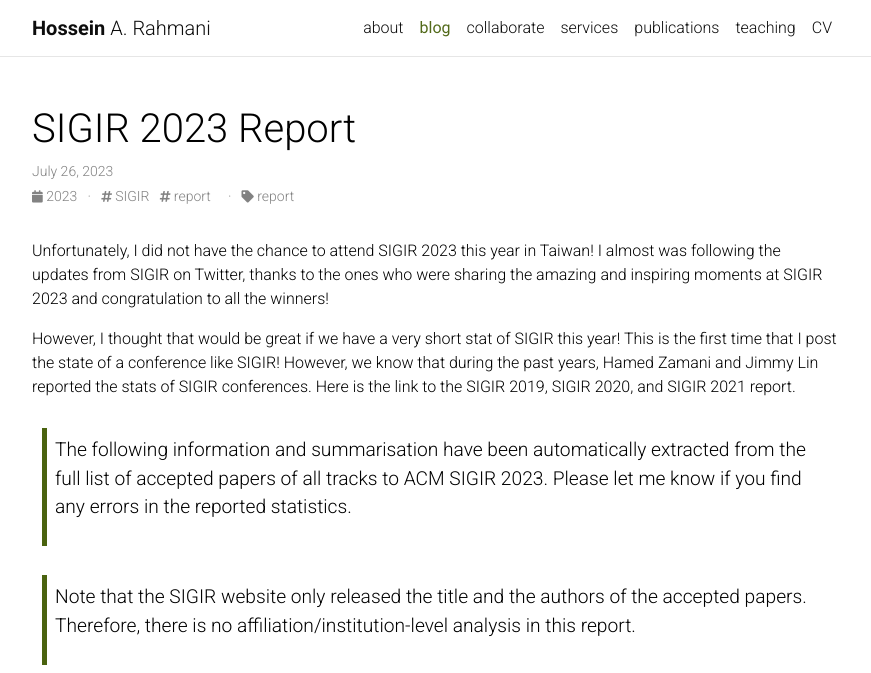
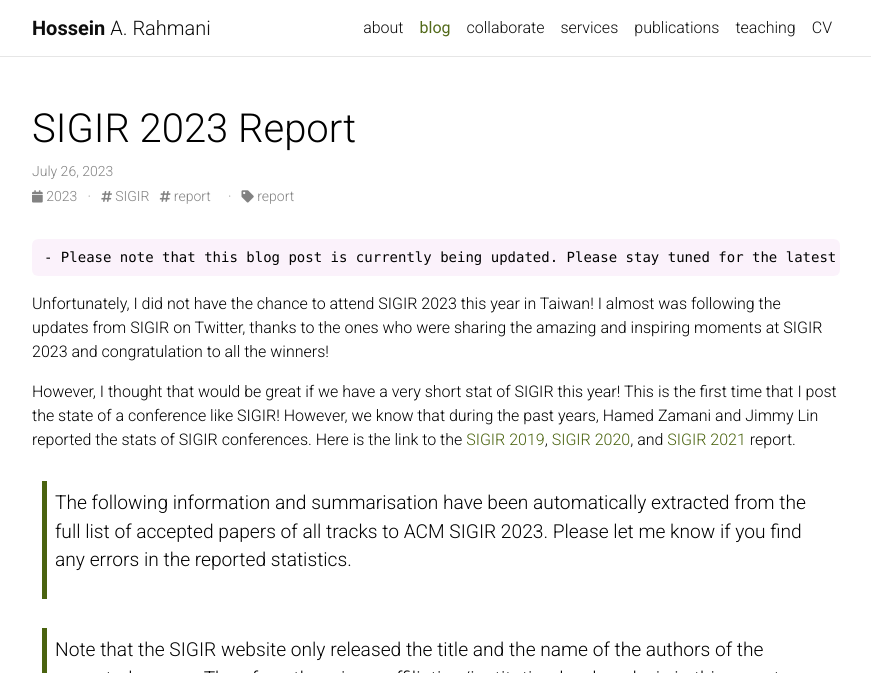
Before and after one commit to rahmanidashti/rahmanidashti.github.io, a Jekyll site: the page built from _posts/2023-07-26-sigir23-stats.md, in a window 1280 px wide and 1189 px high, cut to the strip 0-673 px from the top of the window. Shown: the whole strip, without its empty margins (204-1075 px from the left). Built offline with Jekyll 4.4.1, drawn with Linux system fonts in a browser that asks for light colours; comment, search, counter and statistics services are not loaded; a style sheet for code colours, icons or effects is not loaded; some of the changed text lies outside the part shown.

Commit message:
Update 2023-07-26-sigir23-stats.md

````diff
--- a/_posts/2023-07-26-sigir23-stats.md
+++ b/_posts/2023-07-26-sigir23-stats.md
@@ -6,13 +6,18 @@
 tags: SIGIR report
 categories: report
 ---
+
+```diff
+- Please note that this blog post is currently being updated. Please stay tuned for the latest updates.
+```
+
 Unfortunately, I did not have the chance to attend SIGIR 2023 this year in Taiwan! I almost was following the updates from SIGIR on Twitter, thanks to the ones who were sharing the amazing and inspiring moments at SIGIR 2023 and congratulation to all the winners!
 
-However, I thought that would be great if we have a very short stat of SIGIR this year! This is the first time that I post the state of a conference like SIGIR! However, we know that during the past years, Hamed Zamani and Jimmy Lin reported the stats of SIGIR conferences. Here is the link to the SIGIR 2019, SIGIR 2020, and SIGIR 2021 report.
+However, I thought that would be great if we have a very short stat of SIGIR this year! This is the first time that I post the state of a conference like SIGIR! However, we know that during the past years, Hamed Zamani and Jimmy Lin reported the stats of SIGIR conferences. Here is the link to the <a href="#" target="_blank">SIGIR 2019</a>, <a href="#" target="_blank">SIGIR 2020</a>, and <a href="#" target="_blank">SIGIR 2021</a> report.
 
 > The following information and summarisation have been automatically extracted from the full list of accepted papers of all tracks to ACM SIGIR 2023. Please let me know if you find any errors in the reported statistics.
 
-> Note that the SIGIR website only released the title and the authors of the accepted papers. Therefore, there is no affiliation/institution-level analysis in this report.
+> Note that the SIGIR website only released the title and the name of the authors of the accepted papers. Therefore, there is no affiliation/institution-level analysis in this report.
 
 <div class="row mt-6">
     <div class="col-sm mt-6 mt-md-0">
````
